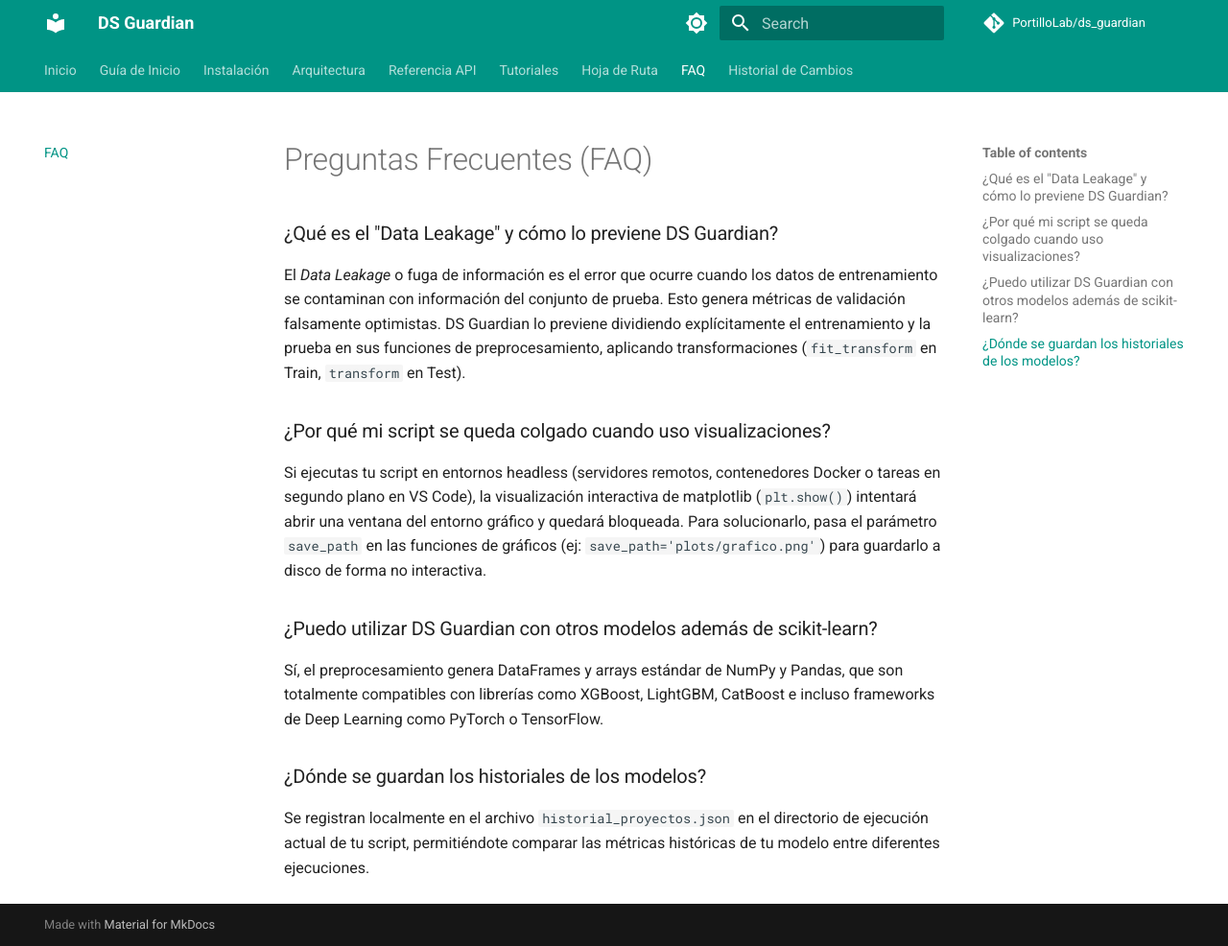
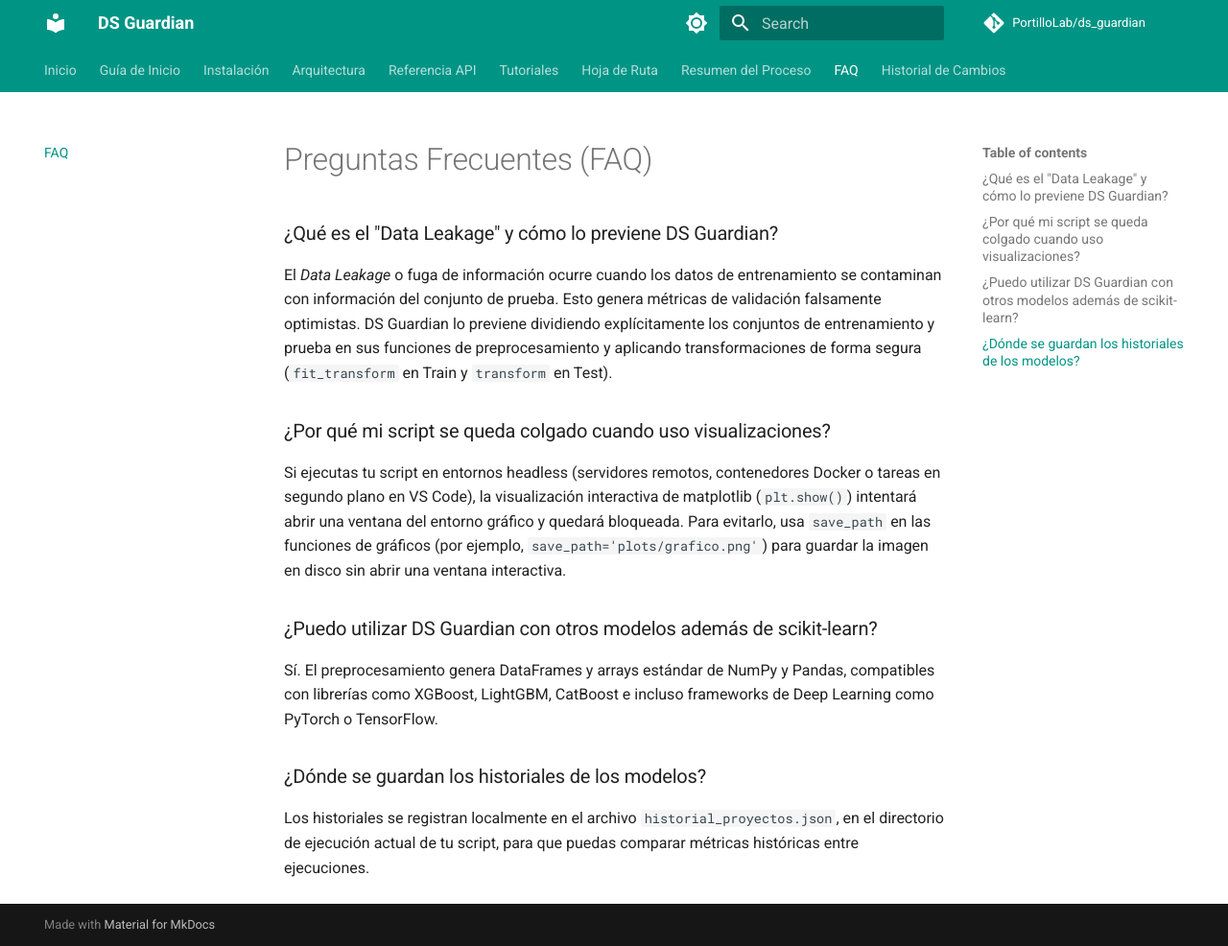
Before and after one commit to PortilloLab/ds_guardian, an MkDocs documentation site: the page built from docs/faq.md, in a window 1280 px wide and 986 px high. Shown: the whole window at 96% size. Built offline with MkDocs 1.6.1 and Material for MkDocs 9.7.7, drawn with Linux system fonts in a browser that asks for light colours; comment, search, counter and statistics services are not loaded.

Commit message:
Polish documentation for publication

```diff
--- a/docs/faq.md
+++ b/docs/faq.md
@@ -1,13 +1,13 @@
 # Preguntas Frecuentes (FAQ)
 
 ### ¿Qué es el "Data Leakage" y cómo lo previene DS Guardian?
-El *Data Leakage* o fuga de información es el error que ocurre cuando los datos de entrenamiento se contaminan con información del conjunto de prueba. Esto genera métricas de validación falsamente optimistas. DS Guardian lo previene dividiendo explícitamente el entrenamiento y la prueba en sus funciones de preprocesamiento, aplicando transformaciones (`fit_transform` en Train, `transform` en Test).
+El *Data Leakage* o fuga de información ocurre cuando los datos de entrenamiento se contaminan con información del conjunto de prueba. Esto genera métricas de validación falsamente optimistas. DS Guardian lo previene dividiendo explícitamente los conjuntos de entrenamiento y prueba en sus funciones de preprocesamiento y aplicando transformaciones de forma segura (`fit_transform` en Train y `transform` en Test).
 
 ### ¿Por qué mi script se queda colgado cuando uso visualizaciones?
-Si ejecutas tu script en entornos headless (servidores remotos, contenedores Docker o tareas en segundo plano en VS Code), la visualización interactiva de matplotlib (`plt.show()`) intentará abrir una ventana del entorno gráfico y quedará bloqueada. Para solucionarlo, pasa el parámetro `save_path` en las funciones de gráficos (ej: `save_path='plots/grafico.png'`) para guardarlo a disco de forma no interactiva.
+Si ejecutas tu script en entornos headless (servidores remotos, contenedores Docker o tareas en segundo plano en VS Code), la visualización interactiva de matplotlib (`plt.show()`) intentará abrir una ventana del entorno gráfico y quedará bloqueada. Para evitarlo, usa `save_path` en las funciones de gráficos (por ejemplo, `save_path='plots/grafico.png'`) para guardar la imagen en disco sin abrir una ventana interactiva.
 
 ### ¿Puedo utilizar DS Guardian con otros modelos además de scikit-learn?
-Sí, el preprocesamiento genera DataFrames y arrays estándar de NumPy y Pandas, que son totalmente compatibles con librerías como XGBoost, LightGBM, CatBoost e incluso frameworks de Deep Learning como PyTorch o TensorFlow.
+Sí. El preprocesamiento genera DataFrames y arrays estándar de NumPy y Pandas, compatibles con librerías como XGBoost, LightGBM, CatBoost e incluso frameworks de Deep Learning como PyTorch o TensorFlow.
 
 ### ¿Dónde se guardan los historiales de los modelos?
-Se registran localmente en el archivo `historial_proyectos.json` en el directorio de ejecución actual de tu script, permitiéndote comparar las métricas históricas de tu modelo entre diferentes ejecuciones.
+Los historiales se registran localmente en el archivo `historial_proyectos.json`, en el directorio de ejecución actual de tu script, para que puedas comparar métricas históricas entre ejecuciones.
--- a/mkdocs.yml
+++ b/mkdocs.yml
@@ -40,6 +40,7 @@ nav:
       - Modelos: tutorials/models.md
       - Auditoría: tutorials/audit.md
   - Hoja de Ruta: roadmap.md
+  - Resumen del Proceso: resumen_proceso.md
   - FAQ: faq.md
   - Historial de Cambios: changelog.md
 
```
Also changed, not shown: README.md (+1 -0 lines), docs/index.md (+2 -2 lines), docs/installation.md (+1 -1 lines), docs/tutorials/cleaning.md (+1 -1 lines), docs/tutorials/eda.md (+2 -2 lines).
